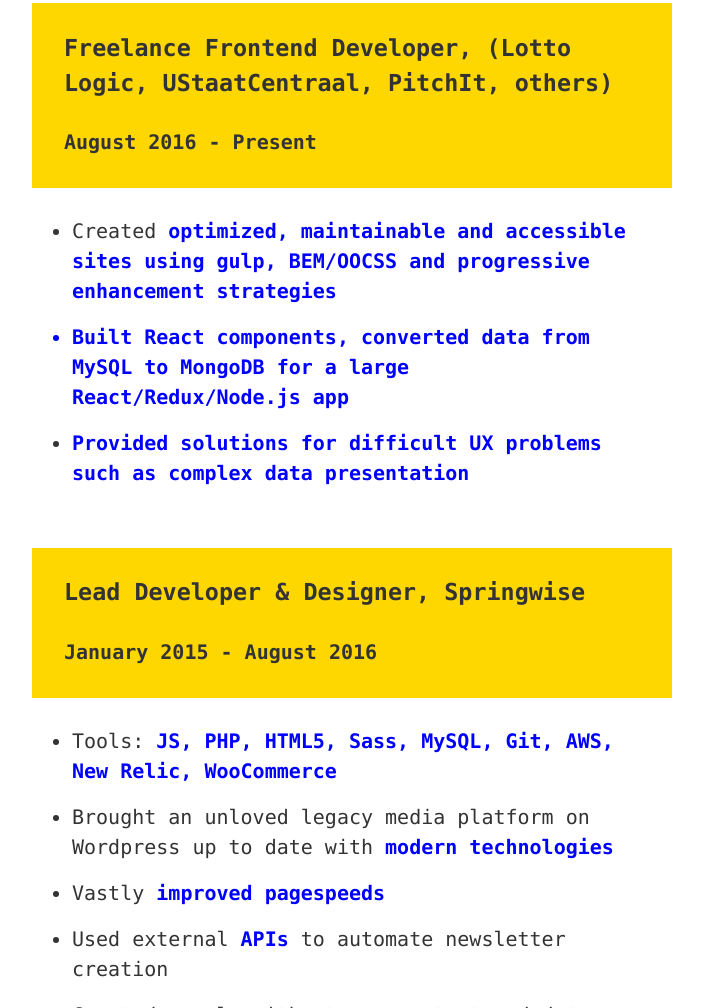
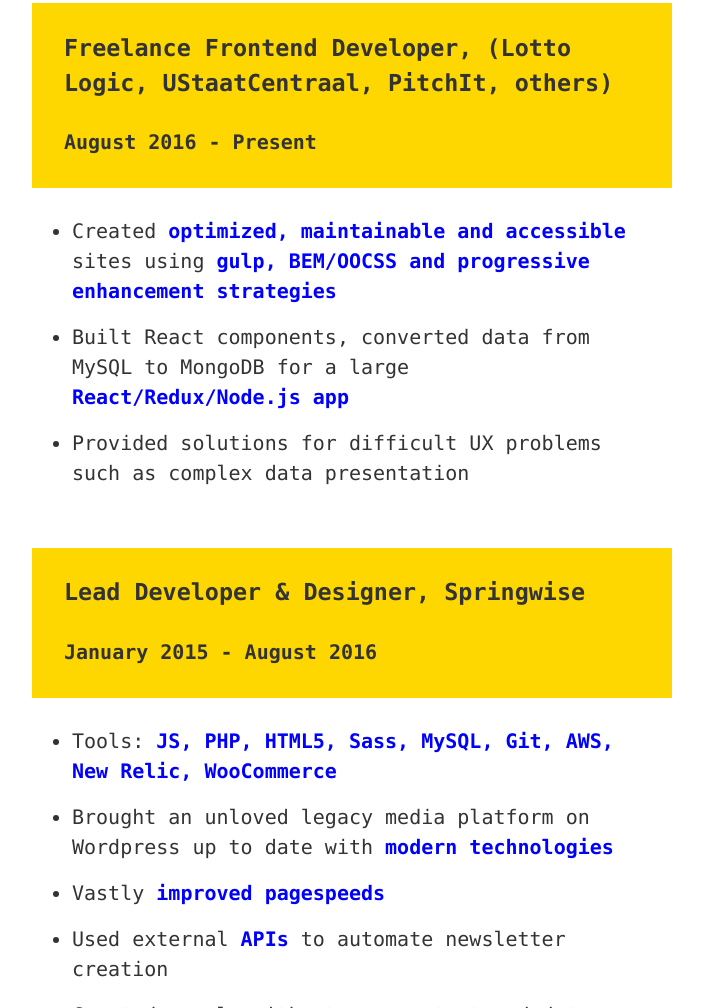
Before and after one commit to tomhuhges/cv, a plain HTML site: page src/index.html in a window 1280 px wide. Shown: the part 952-1960 px from the top of the page, without its empty margins (288-991 px from the left). Drawn offline with nearby package versions, Linux system fonts and the light colour scheme.

Commit message:
update sep 2017

```diff
--- a/src/index.html
+++ b/src/index.html
@@ -44,7 +44,7 @@
           </div>
           <div class="copy">
             <ul class="pr4">
-              <li class="pv2">Created <strong class="blue">optimized, maintainable and accessible</span> sites using <strong class="blue">gulp, BEM/OOCSS and progressive enhancement strategies</span></strong></li>
+              <li class="pv2">Created <strong class="blue">optimized, maintainable and accessible</strong> sites using <strong class="blue">gulp, BEM/OOCSS and progressive enhancement strategies</strong></strong></li>
               <li class="pv2">Built React components, converted data from MySQL to MongoDB for a large <strong class="blue">React/Redux/Node.js app</strong></li>
               <li class="pv2">Provided solutions for difficult UX problems such as complex data presentation</strong></li>
             <ul>
```
